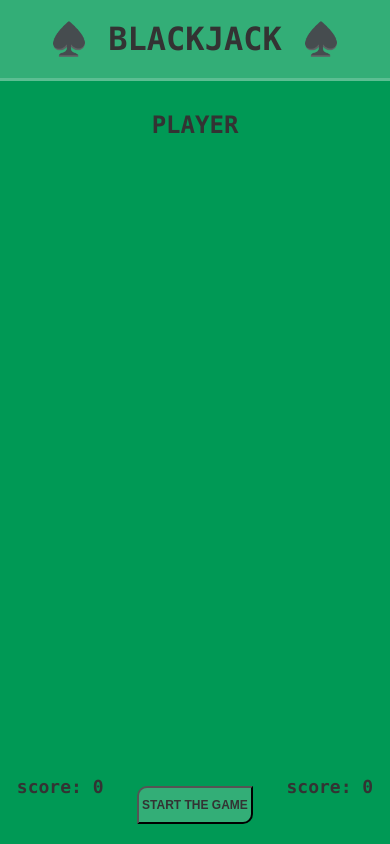
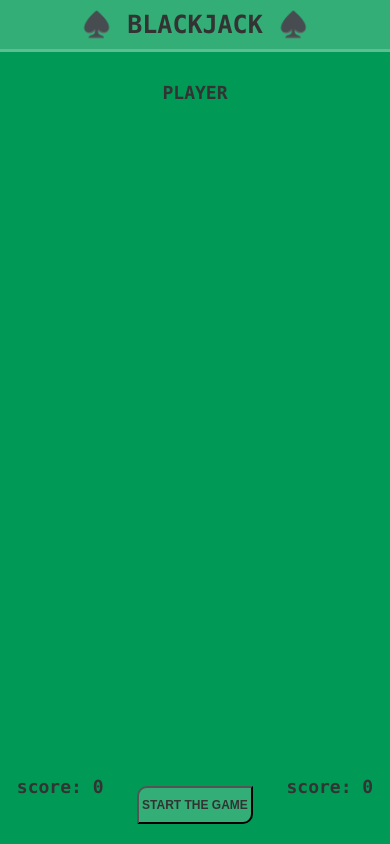
Before and after one commit to tomtom637/BLACKJACK, a plain HTML site: page index.html in a window 390 px wide. Shown: the top 844 px of the page. Drawn offline with Linux system fonts and the light colour scheme.

Commit message:
fixed a few last issues on iOS safari

```diff
--- a/app.js
+++ b/app.js
@@ -166,7 +166,7 @@ function draw() {
     <div class="container">
       <div class="player">
         <div class="headline">
-          <h2>Player</h2>
+          <h2 class="player-name">Player</h2>
         </div>
         <div class="cards">
           ${game.player.cards.map(
@@ -181,7 +181,7 @@ function draw() {
       </div>
       <div class="player">
         <div class="headline">
-          <h2>Bank</h2>
+          <h2 class="player-name">Bank</h2>
         </div>
         <div class="cards">
         ${game.bank.cards.map(
--- a/styles.css
+++ b/styles.css
@@ -26,6 +26,12 @@ html {
   border-bottom: 3px solid rgba(255, 255, 255, 0.2);
   text-align: center;
   text-transform: uppercase;
+}
+@media (max-width: 800px) {
+  .title {
+    padding: 10px;
+    font-size: 25px;
+  }
 }
 .end-modal {
   position: fixed;
@@ -75,6 +81,11 @@ html {
   padding: 15px;
   border-radius: 10px 0 10px 0;
   animation: pulse 2s infinite ease-out;
+}
+@media (max-width: 800px) {
+  .player-name {
+    font-size: 18px;
+  }
 }
 .commands {
   width: 75%;
```
